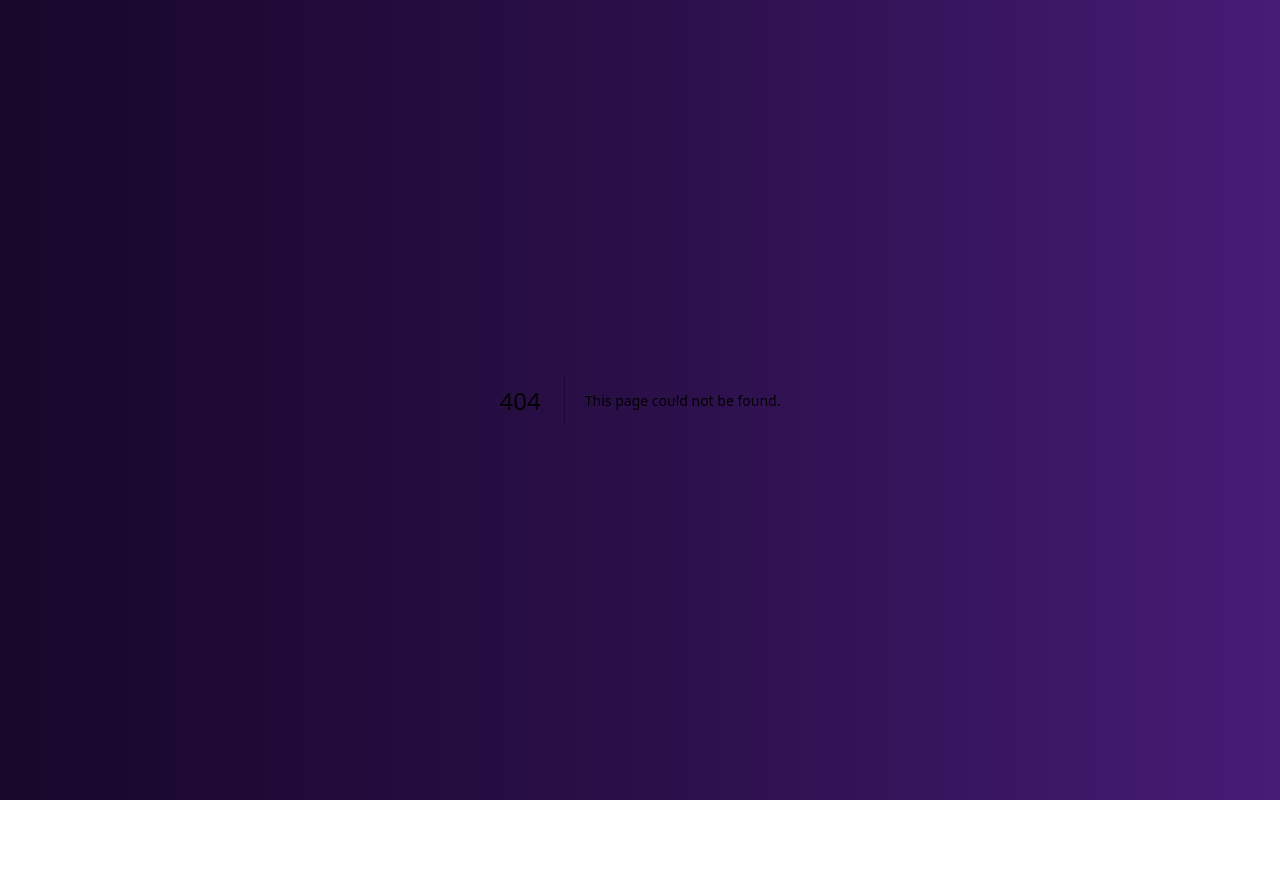
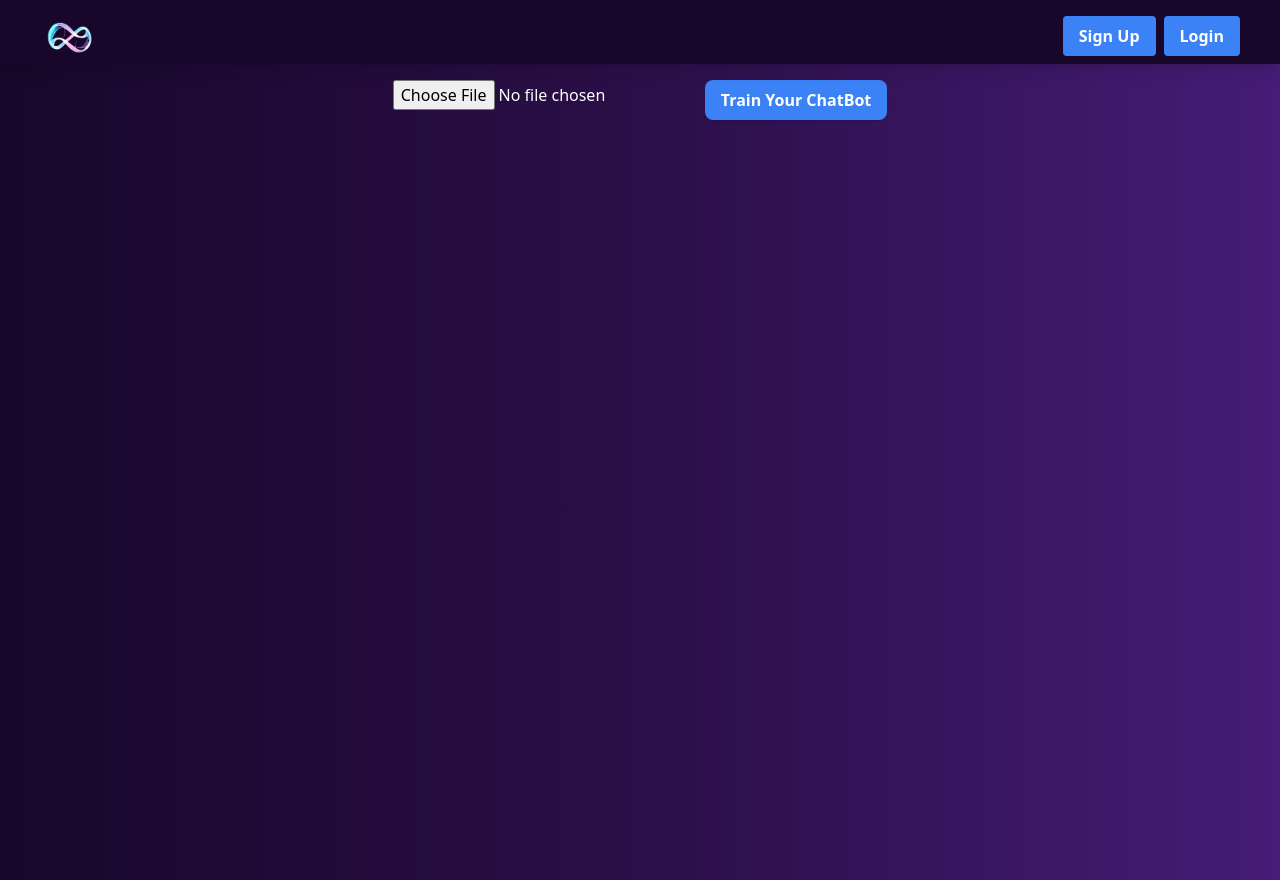
Before and after one commit to qadahtm/infinitychat, a Next.js app: page /CreateInfinityChatBot in a window 1280 px wide. Before the commit this address had no page. Before the commit the page ends 800 px from the top, so only its background shows below. Built offline with nearby package versions, Linux system fonts and the light colour scheme; no server answers.

Commit message:
first commit

```diff
--- a/components/layout.tsx
+++ b/components/layout.tsx
@@ -10,10 +10,12 @@ import {
 	signOut,
 	createUserWithEmailAndPassword,
 } from "firebase/auth";
+import { useRouter } from 'next/router';
 
 import profile from '../assets/profile.png';
 import logo from "../assets/logo.png";
 import Image from 'next/image';
+import Link from 'next/link';
 
 interface LayoutProps {
   children?: React.ReactNode;
@@ -25,6 +27,7 @@ export default function Layout({ children }: LayoutProps) {
   const [user, setUser] = useState<User | null>(null);
   const [showUserOptions, setShowUserOptions] = useState(false);
 
+  const router = useRouter();
 
   useEffect(() => {
     const unsubscribe = onAuthStateChanged(auth, (authUser: User | null) => {
@@ -82,6 +85,9 @@ export default function Layout({ children }: LayoutProps) {
     }
   };
 
+  const handleCreateBot = () => {
+    router.push('/CreateInfinityChatBot');
+  }
 
   return (
     <div className="mx-auto flex flex-col space-y-4">
@@ -89,7 +95,7 @@ export default function Layout({ children }: LayoutProps) {
         <div className="h-16  py-4">
           <nav className="flex justify-between mx-4 px-6">
             <div className='flex'>
-              <a href="#" className="hover:text-slate-600 cursor-pointer">
+              <Link href="/" className="hover:text-slate-600 cursor-pointer">
                 <Image
                     src={logo}
                     alt="Me"
@@ -98,7 +104,7 @@ export default function Layout({ children }: LayoutProps) {
                     // className={styles.usericon}
                     priority
                   />
-              </a>
+              </Link>
             </div>
             <div className="flex gap-2">
             {user ? (
@@ -118,6 +124,12 @@ export default function Layout({ children }: LayoutProps) {
                         className="block px-4 py-2 text-gray-800 hover:bg-gray-100 w-full text-left"
                       >
                         {user.email}
+                      </button>
+                      <button
+                        onClick={handleCreateBot}
+                        className="block px-4 py-2 text-gray-800 hover:bg-gray-100 w-full text-left"
+                      >
+                        Create Your InfinityChatBot
                       </button>
                       <hr />
                       <button
--- /dev/null
+++ b/components/ui/FileUpload.tsx
@@ -0,0 +1,42 @@
+import { useState } from 'react';
+
+function FileUploadComponent() {
+  const [selectedFile, setSelectedFile] = useState(null);
+
+  const handleFileChange = (event:any) => {
+    const file = event.target.files[0];
+    if (file && file.type === 'application/pdf') {
+      setSelectedFile(file);
+    } else {
+      setSelectedFile(null);
+      // You can display an error message or perform other actions for invalid file types
+    }
+  };
+
+  const handleSubmit = (event:any) => {
+    event.preventDefault();
+
+    // Execute your logic using the selected file
+    if (selectedFile) {
+      // Example: Log the file details
+      console.log('Selected file:', selectedFile);
+    }
+  };
+
+  return (
+    <form onSubmit={handleSubmit}>
+        <div className='flex'>
+            <div>
+                <input type="file" accept=".pdf" onChange={handleFileChange} />
+            </div>
+            <div>
+                <button type="submit" className='bg-blue-500 hover:bg-blue-600 text-white font-semibold py-2 px-4 rounded-lg shadow'>
+                    Train Your ChatBot
+                </button>
+            </div>
+        </div>
+    </form>
+  );
+}
+
+export default FileUploadComponent;
--- /dev/null
+++ b/pages/CreateInfinityChatBot.tsx
@@ -0,0 +1,16 @@
+import React from 'react'
+import Layout from '@/components/layout';
+import FileUploadComponent from '@/components/ui/FileUpload';
+
+
+const infinityChatBot = () => {
+  return (
+    <Layout>
+        <div className="text-white mx-auto flex flex-col space-y-4 h-[100vh]">
+          <FileUploadComponent />
+        </div>
+    </Layout>
+  )
+}
+
+export default infinityChatBot
```
